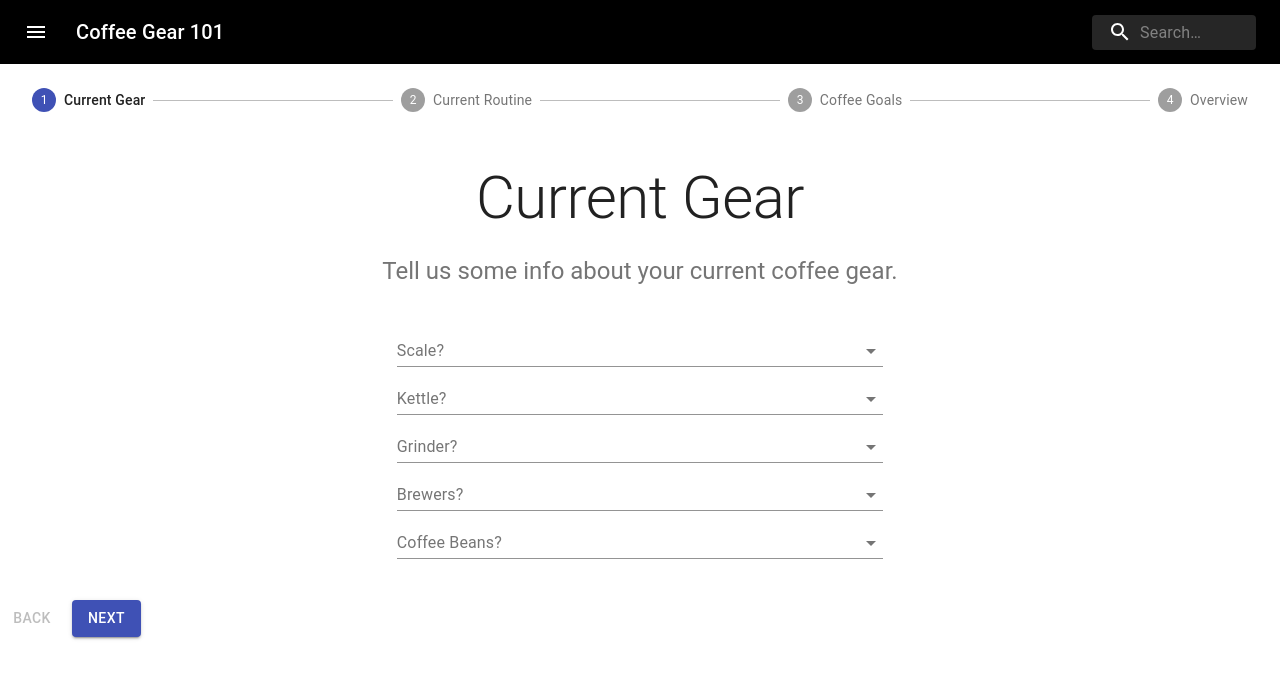
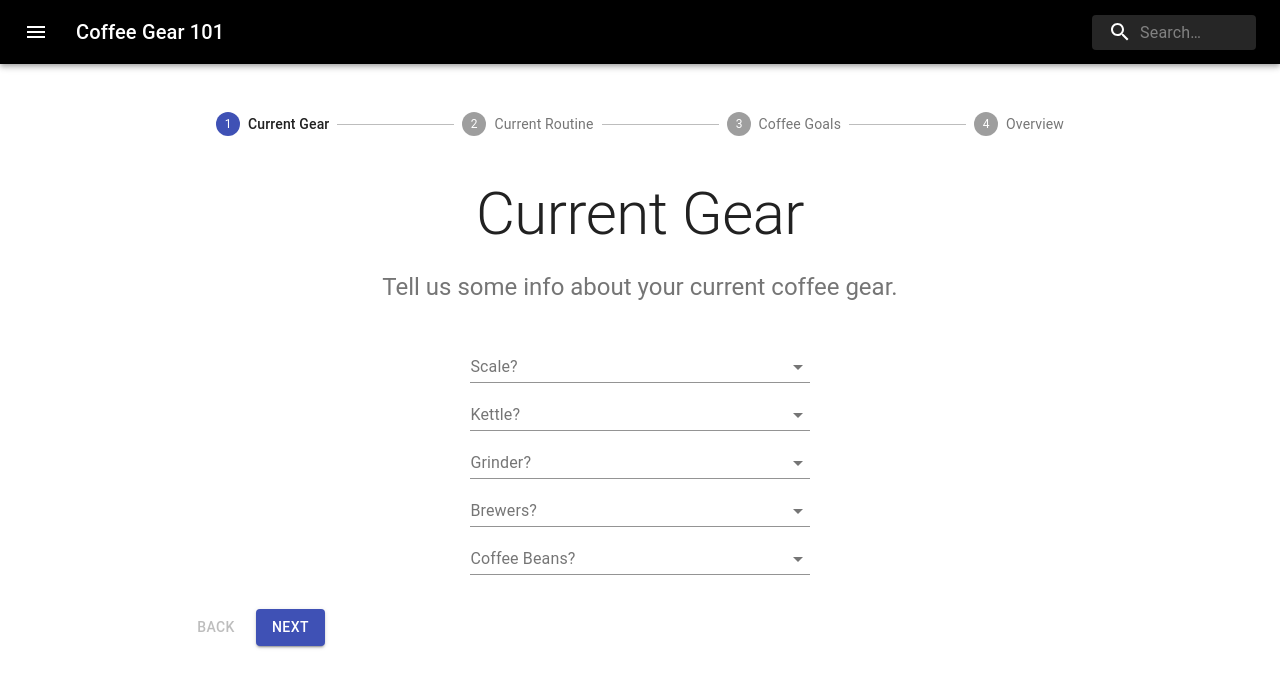
Before and after one commit to rpledger/newbrewcoffee, a React (Create React App) app: page / in a window 1280 px wide. Shown: the top 688 px of the page. Built offline with nearby package versions, Linux system fonts and the light colour scheme.

Commit message:
Add containers

```diff
--- a/src/components/CoffeeForm.js
+++ b/src/components/CoffeeForm.js
@@ -6,6 +6,8 @@ import Step from '@material-ui/core/Step';
 import StepLabel from '@material-ui/core/StepLabel';
 import Button from '@material-ui/core/Button';
 import Typography from '@material-ui/core/Typography';
+import Container from '@material-ui/core/Container';
+
 import CurrentGearForm from "./CurrentGearForm";
 import CurrentRoutineForm from "./CurrentRoutineForm";
 import CoffeeGoalsForm from "./CoffeeGoalsForm";
@@ -33,6 +35,9 @@ const theme = createMuiTheme({
 const useStyles = (theme) => ({
     root: {
         width: '100%'
+    },
+    outerContainer: {
+        marginTop: theme.spacing(3)
     },
     button: {
         marginRight: theme.spacing(1),
@@ -199,6 +204,7 @@ class CoffeeForm extends Component {
         const steps = getSteps()
         return (
             <div className={classes.root}>
+                <Container maxWidth="md" className={classes.outerContainer}>
                 <Stepper activeStep={this.state.activeStep}>
                     {steps.map((label, index) => {
                         const stepProps = {};
@@ -216,6 +222,7 @@ class CoffeeForm extends Component {
                         );
                     })}
                 </Stepper>
+
                 <div>
                     {this.state.activeStep === steps.length ? (
                         <div>
@@ -271,6 +278,7 @@ class CoffeeForm extends Component {
                         </div>
                     )}
                 </div>
+                </Container>
             </div>
         );
     }
--- a/src/components/Reccomendations.js
+++ b/src/components/Reccomendations.js
@@ -414,7 +414,7 @@ class Reccomendations extends Component {
             let rec = new Rec(
                 "Tenth of a Gram Scale",
                 scale,
-                "Since you don't have a scale, we suggest purchasing a tenth of a gram scale."
+                "Since you don't have a scale, we suggest purchasing a tenth of a gram scale. Using a scale to measure your coffee grounds and brew water when making coffee will help you improve your consistency and accuracy."
             )
             this.state.essentialRecs.push(rec)
         }
```
